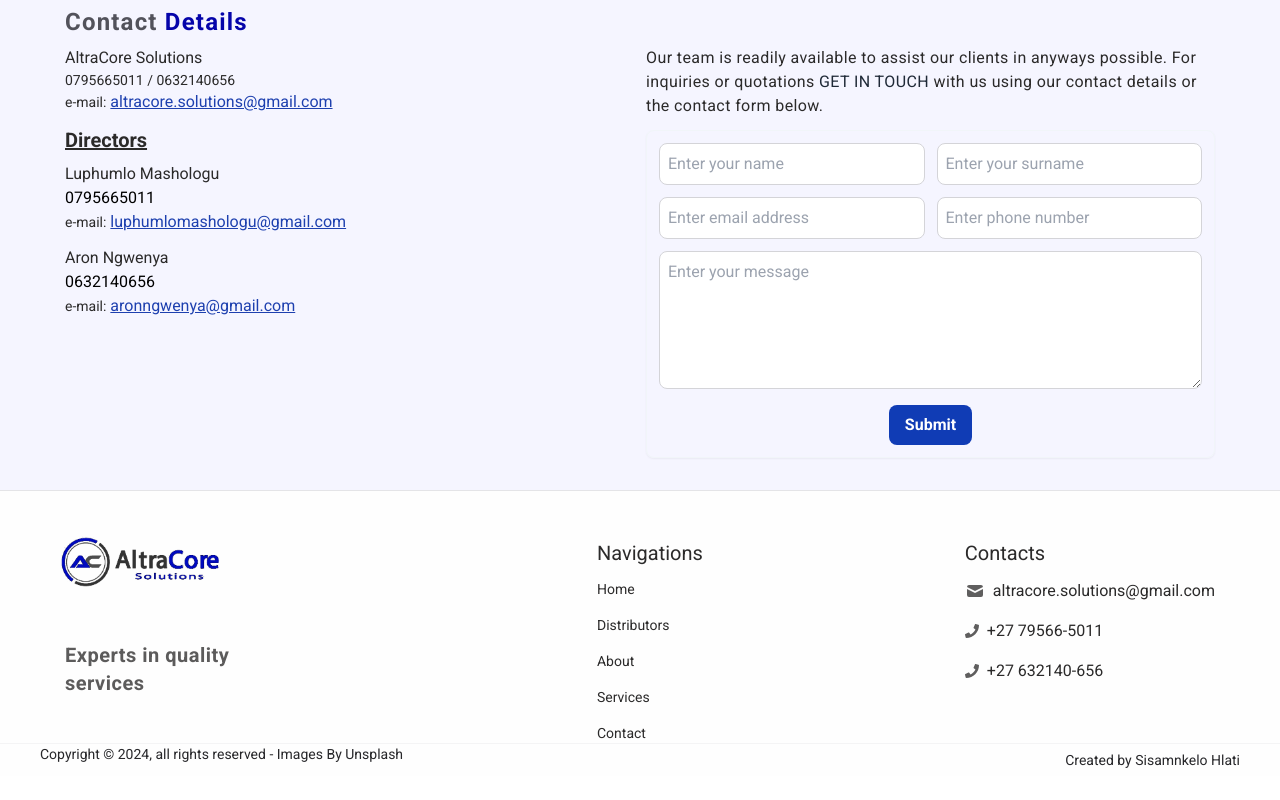
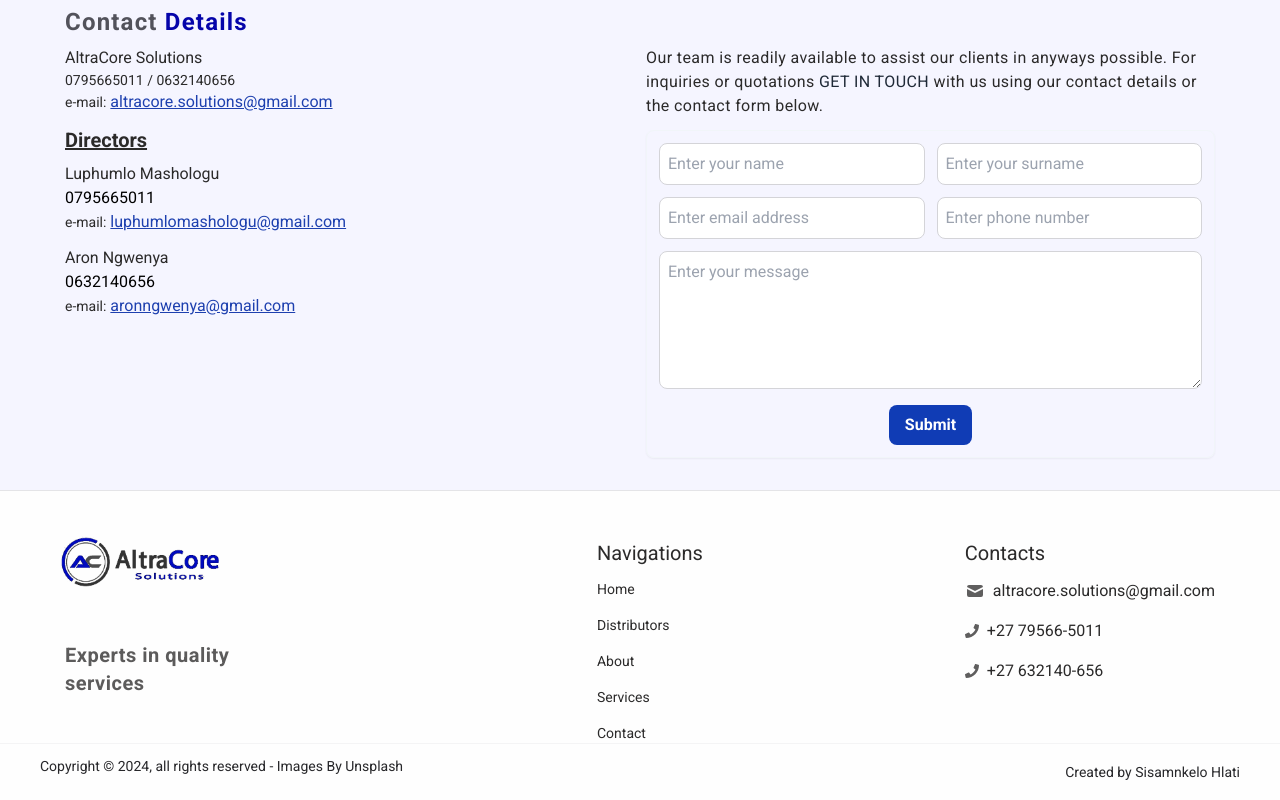
Before and after one commit to Sisamnkelo-Hlati/altra-core-solutions, a React (Create React App) app: page / in a window 1280 px wide. Shown: the part 2550-3350 px from the top of the page. Before the commit the page ends 3326 px from the top, so only its background shows below. Built offline with nearby package versions, Linux system fonts and the light colour scheme.

Commit message:
added padding to the bottom footer

```diff
--- a/src/components/BottomFooter.jsx
+++ b/src/components/BottomFooter.jsx
@@ -3,7 +3,7 @@
 function BottomFooter() {
   return (
     <div className='w-screen h-full border-t border-zinc-100  bg-[#FEFEFE]'>
-    <div className='md:max-w-[1240px] mx-auto px-5  h-full  '>
+    <div className='md:max-w-[1240px] mx-auto px-5 py-3 h-full  '>
 
       <div className=' flex items-center justify-between text-zinc-800 w-full flex-wrap '>
         <p className=' mb-3 text-sm'>Copyright &copy; 2024, all rights reserved - Images By Unsplash</p>
```
